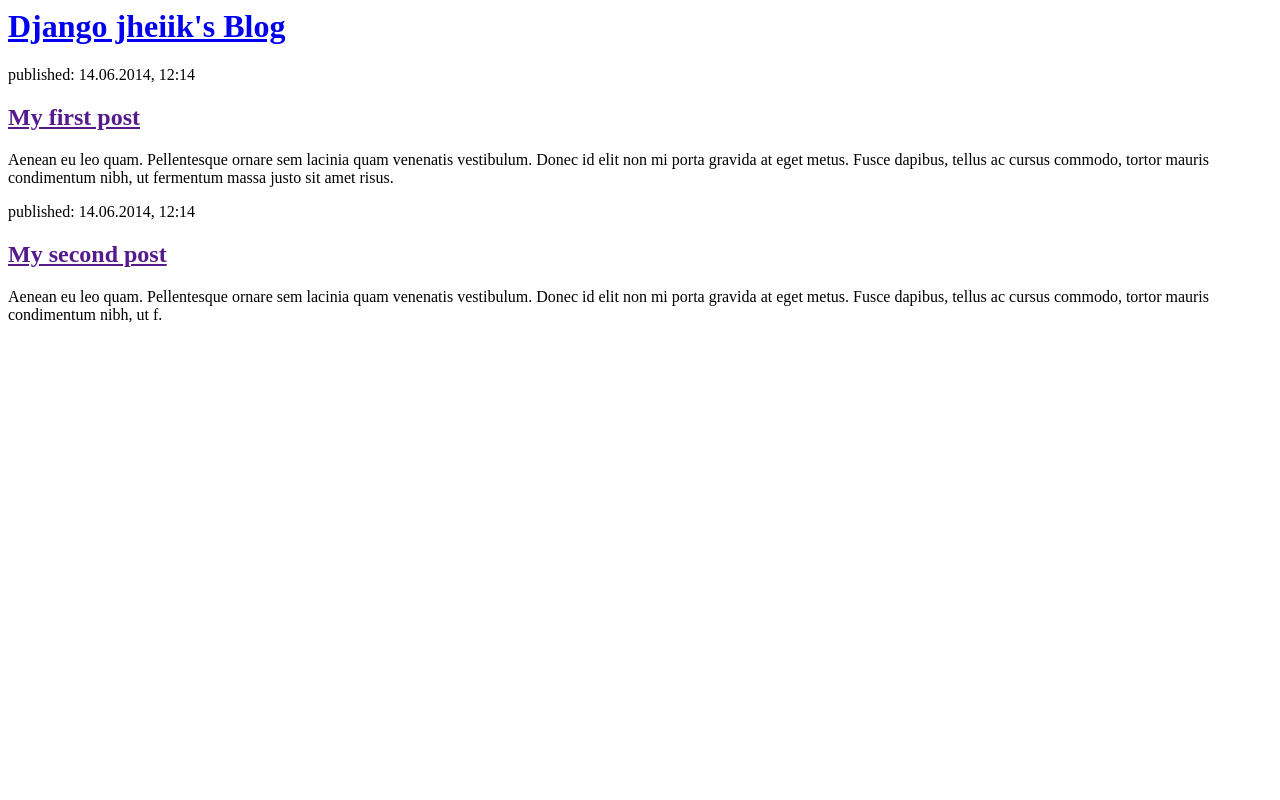
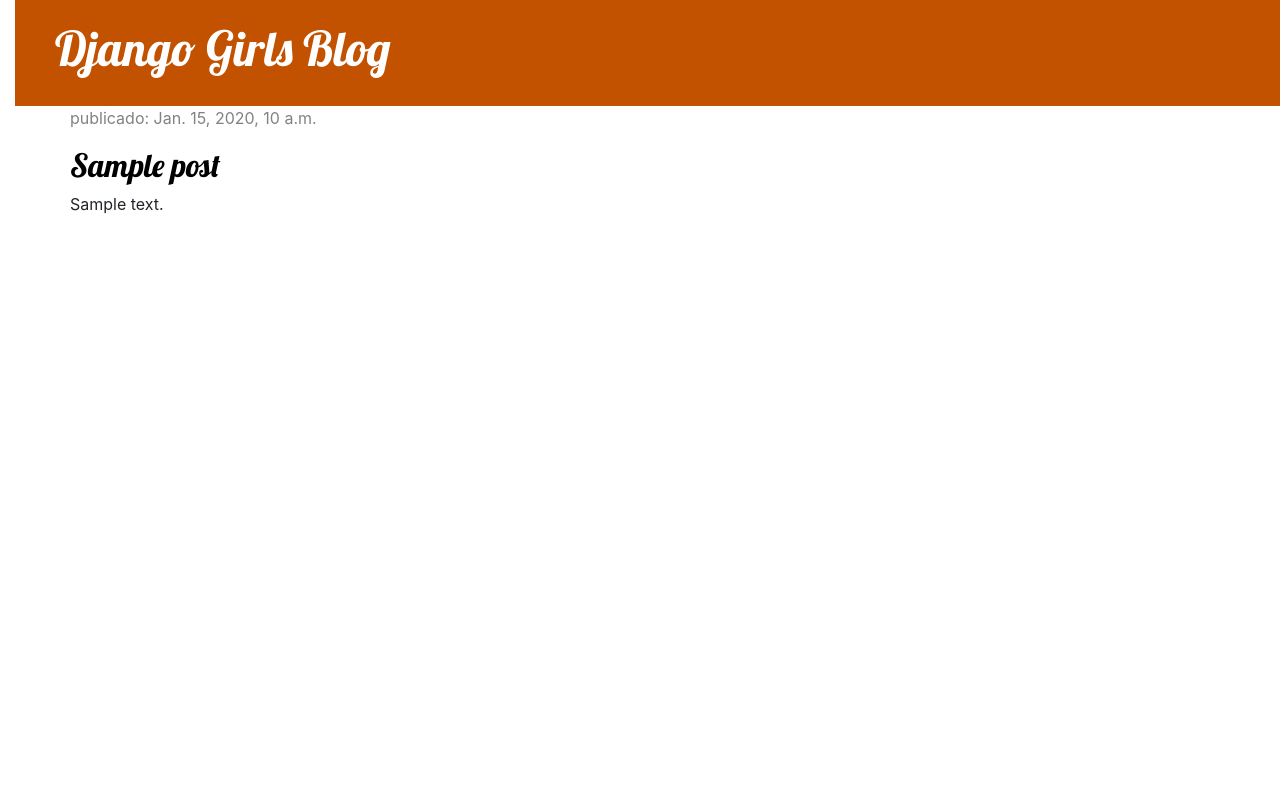
Before and after one commit to JheisonRR/my-first-blog, a Django app: page / in a window 1280 px wide. Run offline with Django 3.2, Linux system fonts and the light colour scheme; tables that the repository leaves empty hold one stand-in row (values such as "Sample post"); some libraries are stand-ins or nearby versions.

Commit message:
Agregadas vistas y plantilla para el detalle del post del blog así como también CSS para el sitio.

```diff
--- a/blog/static/css/blog.css
+++ b/blog/static/css/blog.css
@@ -0,0 +1,58 @@
+body {
+    padding-left: 15px;
+}
+
+
+
+h1 a, h2 a {
+    color: #FCA205;
+    font-family: 'Lobster';
+}
+
+
+.page-header {
+    background-color: #C25100;
+    margin-top: 0;
+    padding: 20px 20px 20px 40px;
+}
+
+.page-header h1, .page-header h1 a, .page-header h1 a:visited, .page-header h1 a:active {
+    color: #ffffff;
+    font-size: 36pt;
+    text-decoration: none;
+}
+
+.content {
+    margin-left: 40px;
+}
+
+h1, h2, h3, h4 {
+    font-family: 'Lobster', cursive;
+}
+
+.date {
+    color: #828282;
+}
+
+.save {
+    float: right;
+}
+
+.post-form textarea, .post-form input {
+    width: 100%;
+}
+
+.top-menu, .top-menu:hover, .top-menu:visited {
+    color: #ffffff;
+    float: right;
+    font-size: 26pt;
+    margin-right: 20px;
+}
+
+.post {
+    margin-bottom: 70px;
+}
+
+.post h2 a, .post h2 a:visited {
+    color: #000000;
+}
--- /dev/null
+++ b/blog/templates/blog/base.html
@@ -0,0 +1,23 @@
+{% load static %}
+<html>
+    <head>
+        <title>Django Jheiik's blog</title>
+        <link rel="stylesheet" href="https://stackpath.bootstrapcdn.com/bootstrap/4.5.0/css/bootstrap.min.css" integrity="sha384-9aIt2nRpC12Uk9gS9baDl411NQApFmC26EwAOH8WgZl5MYYxFfc+NcPb1dKGj7Sk" crossorigin="anonymous">
+        <link rel="stylesheet" href="{% static 'css/blog.css' %}">
+        <link href="//fonts.googleapis.com/css?family=Lobster&subset=latin,latin-ext" rel="stylesheet" type="text/css">
+    </head>
+    <body>
+       <div class="page-header">
+            <h1><a href="/">Django Girls Blog</a></h1>
+       </div>
+       <div class="content container">
+            <div class="row">
+                <div class="col-md-8">
+                    {% block content %}
+                    {% endblock %}
+                </div>
+            </div>
+        </div>
+
+    </body>
+</html>
--- a/blog/templates/blog/post_list.html
+++ b/blog/templates/blog/post_list.html
@@ -1,27 +1,14 @@
-<html>
-    <head>
-        <title>Django Jheiik's blog</title>
-    </head>
-    <body>
-        <div>
-            <h1><a href="/">Django jheiik's Blog</a></h1>
+{% extends 'blog/base.html' %}
+{% block content %}
+    {% for post in posts %}
+
+        <div class="post">
+            <div class="date">
+                <p>publicado: {{ post.published_date }}</p>
+            </div>
+            <h2><a href="{% url 'post_detail' pk=post.pk %}">{{ post.title }}</a></h2>
+            <p>{{ post.text|linebreaksbr }}</p>
         </div>
 
-        {% for post in posts %}
-
-        <div>
-            <p>published: 14.06.2014, 12:14</p>
-            <h2><a href="">My first post</a></h2>
-            <p>Aenean eu leo quam. Pellentesque ornare sem lacinia quam venenatis vestibulum. Donec id elit non mi porta gravida at eget metus. Fusce dapibus, tellus ac cursus commodo, tortor mauris condimentum nibh, ut fermentum massa justo sit amet risus.</p>
-        </div>
-
-        <div>
-            <p>published: 14.06.2014, 12:14</p>
-            <h2><a href="">My second post</a></h2>
-            <p>Aenean eu leo quam. Pellentesque ornare sem lacinia quam venenatis vestibulum. Donec id elit non mi porta gravida at eget metus. Fusce dapibus, tellus ac cursus commodo, tortor mauris condimentum nibh, ut f.</p>
-        </div>
-
-        {% endfor %}
-
-    </body>
-</html>
+    {% endfor %}
+{% endblock %}
--- a/blog/urls.py
+++ b/blog/urls.py
@@ -3,4 +3,5 @@
 
 urlpatterns = [
     path('', views.post_list, name='post_list'),
+    path('post/<int:pk>/', views.post_detail, name='post_detail'),
 ]
--- a/blog/views.py
+++ b/blog/views.py
@@ -1,7 +1,12 @@
 from django.shortcuts import render
 from django.utils import timezone
 from .models import Post
+from django.shortcuts import render, get_object_or_404
 
 def post_list(request):
     posts = Post.objects.filter(published_date__lte=timezone.now()).order_by('published_date')
     return render(request, 'blog/post_list.html', {'posts': posts})
+
+def post_detail(request, pk):
+    post = get_object_or_404(Post, pk=pk)
+    return render(request, 'blog/post_detail.html', {'post': post})
```
